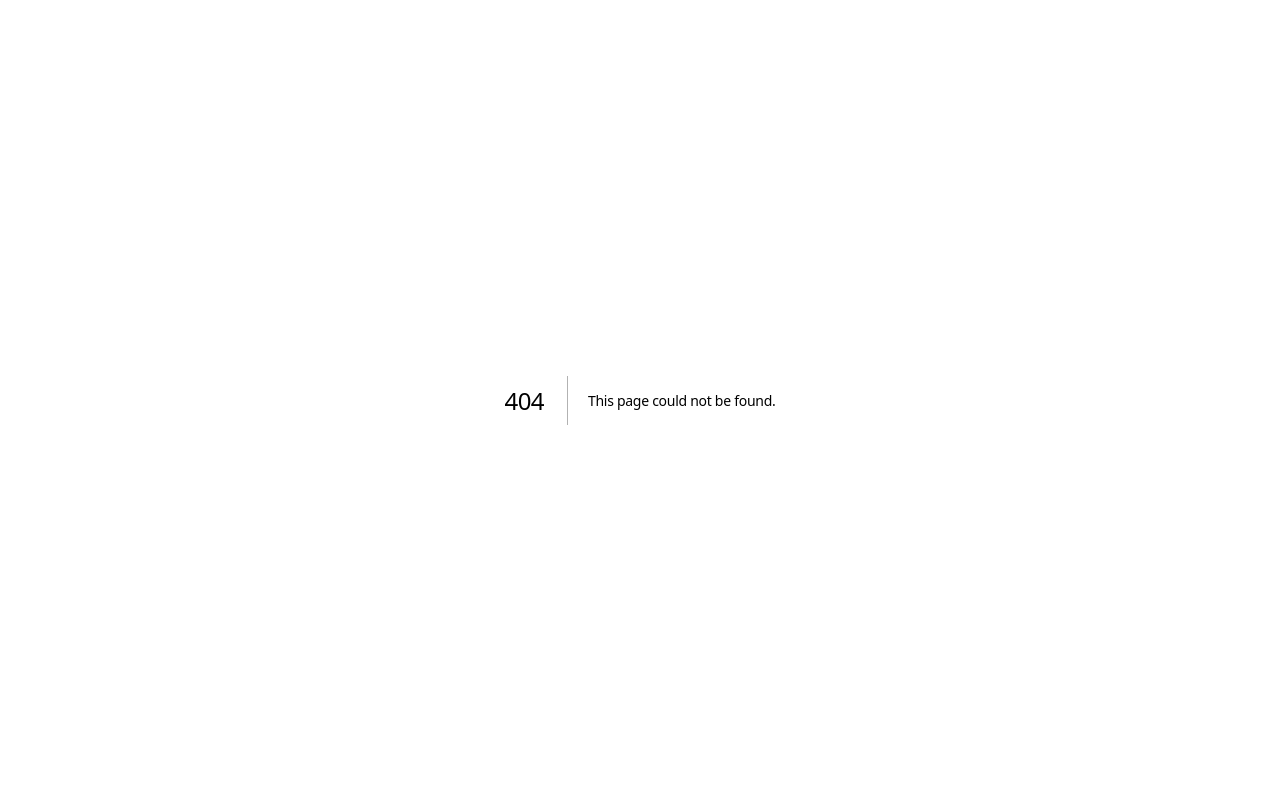
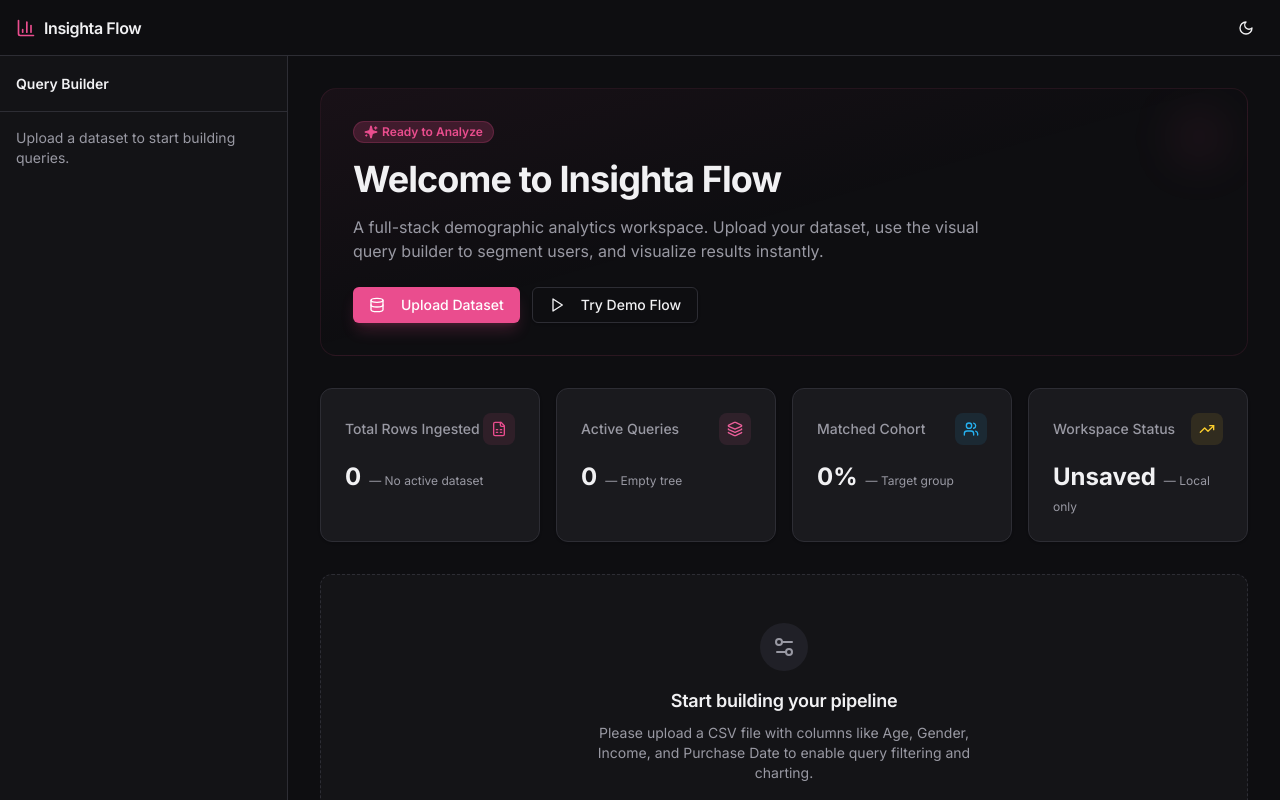
Before and after one commit to xieumar/insighta-flow, a Next.js app in the folder frontend/: page /dashboard in a window 1280 px wide. Before the commit this address had no page. Built offline with nearby package versions, Linux system fonts and the light colour scheme.

Commit message:
Feat(app): Add app group layouts, dashboard page, and root path redirect.

```diff
--- /dev/null
+++ b/frontend/app/(app)/dashboard/page.tsx
@@ -0,0 +1,104 @@
+"use client";
+
+import { Database, FileSpreadsheet, Layers, Play, Settings2, Sparkles, TrendingUp, Users } from "lucide-react";
+import { Button } from "@/components/ui/button";
+import { Badge } from "@/components/ui/badge";
+
+export default function DashboardPage() {
+  return (
+    <div className="flex-1 space-y-8 p-6 md:p-8">
+      {/* Welcome Hero banner */}
+      <div className="relative overflow-hidden rounded-2xl border border-primary/10 bg-gradient-to-br from-primary/5 via-transparent to-transparent p-6 md:p-8">
+        <div className="absolute right-6 top-6 size-12 rounded-full bg-primary/10 blur-xl" />
+        <div className="relative z-10 max-w-2xl space-y-4">
+          <Badge className="bg-primary/20 text-primary hover:bg-primary/20 border-primary/20">
+            <Sparkles className="mr-1 size-3.5 fill-primary" /> Ready to Analyze
+          </Badge>
+          <h1 className="text-3xl font-bold tracking-tight text-foreground md:text-4xl">
+            Welcome to Insighta Flow
+          </h1>
+          <p className="text-muted-foreground">
+            A full-stack demographic analytics workspace. Upload your dataset, use the visual query builder to segment users, and visualize results instantly.
+          </p>
+          <div className="flex flex-wrap gap-3 pt-2">
+            <Button size="default" className="shadow-lg shadow-primary/20">
+              <Database className="mr-2 size-4" /> Upload Dataset
+            </Button>
+            <Button variant="outline" size="default">
+              <Play className="mr-2 size-4" /> Try Demo Flow
+            </Button>
+          </div>
+        </div>
+      </div>
+
+      {/* Grid of quick stats cards */}
+      <div className="grid gap-4 sm:grid-cols-2 lg:grid-cols-4">
+        <div className="rounded-xl border border-border bg-card p-6 shadow-sm transition-all hover:shadow-md">
+          <div className="flex items-center justify-between">
+            <span className="text-sm font-medium text-muted-foreground">Total Rows Ingested</span>
+            <div className="rounded-lg bg-primary/10 p-2 text-primary">
+              <FileSpreadsheet className="size-4" />
+            </div>
+          </div>
+          <div className="mt-4">
+            <span className="text-2xl font-bold">0</span>
+            <span className="ml-2 text-xs text-muted-foreground">— No active dataset</span>
+          </div>
+        </div>
+
+        <div className="rounded-xl border border-border bg-card p-6 shadow-sm transition-all hover:shadow-md">
+          <div className="flex items-center justify-between">
+            <span className="text-sm font-medium text-muted-foreground">Active Queries</span>
+            <div className="rounded-lg bg-chart-1/10 p-2 text-chart-1">
+              <Layers className="size-4" />
+            </div>
+          </div>
+          <div className="mt-4">
+            <span className="text-2xl font-bold">0</span>
+            <span className="ml-2 text-xs text-muted-foreground">— Empty tree</span>
+          </div>
+        </div>
+
+        <div className="rounded-xl border border-border bg-card p-6 shadow-sm transition-all hover:shadow-md">
+          <div className="flex items-center justify-between">
+            <span className="text-sm font-medium text-muted-foreground">Matched Cohort</span>
+            <div className="rounded-lg bg-chart-2/10 p-2 text-chart-2">
+              <Users className="size-4" />
+            </div>
+          </div>
+          <div className="mt-4">
+            <span className="text-2xl font-bold">0%</span>
+            <span className="ml-2 text-xs text-muted-foreground">— Target group</span>
+          </div>
+        </div>
+
+        <div className="rounded-xl border border-border bg-card p-6 shadow-sm transition-all hover:shadow-md">
+          <div className="flex items-center justify-between">
+            <span className="text-sm font-medium text-muted-foreground">Workspace Status</span>
+            <div className="rounded-lg bg-chart-3/10 p-2 text-chart-3">
+              <TrendingUp className="size-4" />
+            </div>
+          </div>
+          <div className="mt-4">
+            <span className="text-2xl font-bold">Unsaved</span>
+            <span className="ml-2 text-xs text-muted-foreground">— Local only</span>
+          </div>
+        </div>
+      </div>
+
+      {/* Main Workspace empty state mockup */}
+      <div className="rounded-xl border border-dashed border-border bg-card/50 p-12 text-center">
+        <div className="mx-auto flex size-12 items-center justify-center rounded-full bg-muted">
+          <Settings2 className="size-6 text-muted-foreground" />
+        </div>
+        <h3 className="mt-4 text-lg font-semibold">Start building your pipeline</h3>
+        <p className="mt-2 text-sm text-muted-foreground max-w-sm mx-auto">
+          Please upload a CSV file with columns like Age, Gender, Income, and Purchase Date to enable query filtering and charting.
+        </p>
+        <Button variant="outline" className="mt-6">
+          Learn how to structure your CSV
+        </Button>
+      </div>
+    </div>
+  );
+}
--- /dev/null
+++ b/frontend/app/(app)/layout.tsx
@@ -0,0 +1,7 @@
+"use client";
+
+import { AppShell } from "@/components/layout";
+
+export default function AppLayout({ children }: { children: React.ReactNode }) {
+  return <AppShell>{children}</AppShell>;
+}
--- a/frontend/app/page.tsx
+++ b/frontend/app/page.tsx
@@ -1,65 +1,5 @@
-import Image from "next/image";
+import { redirect } from "next/navigation";
 
 export default function Home() {
-  return (
-    <div className="flex flex-col flex-1 items-center justify-center bg-zinc-50 font-sans dark:bg-black">
-      <main className="flex flex-1 w-full max-w-3xl flex-col items-center justify-between py-32 px-16 bg-white dark:bg-black sm:items-start">
-        <Image
-          className="dark:invert"
-          src="/next.svg"
-          alt="Next.js logo"
-          width={100}
-          height={20}
-          priority
-        />
-        <div className="flex flex-col items-center gap-6 text-center sm:items-start sm:text-left">
-          <h1 className="max-w-xs text-3xl font-semibold leading-10 tracking-tight text-black dark:text-zinc-50">
-            To get started, edit the page.tsx file.
-          </h1>
-          <p className="max-w-md text-lg leading-8 text-zinc-600 dark:text-zinc-400">
-            Looking for a starting point or more instructions? Head over to{" "}
-            <a
-              href="https://vercel.com/templates?framework=next.js&utm_source=create-next-app&utm_medium=appdir-template-tw&utm_campaign=create-next-app"
-              className="font-medium text-zinc-950 dark:text-zinc-50"
-            >
-              Templates
-            </a>{" "}
-            or the{" "}
-            <a
-              href="https://nextjs.org/learn?utm_source=create-next-app&utm_medium=appdir-template-tw&utm_campaign=create-next-app"
-              className="font-medium text-zinc-950 dark:text-zinc-50"
-            >
-              Learning
-            </a>{" "}
-            center.
-          </p>
-        </div>
-        <div className="flex flex-col gap-4 text-base font-medium sm:flex-row">
-          <a
-            className="flex h-12 w-full items-center justify-center gap-2 rounded-full bg-foreground px-5 text-background transition-colors hover:bg-[#383838] dark:hover:bg-[#ccc] md:w-[158px]"
-            href="https://vercel.com/new?utm_source=create-next-app&utm_medium=appdir-template-tw&utm_campaign=create-next-app"
-            target="_blank"
-            rel="noopener noreferrer"
-          >
-            <Image
-              className="dark:invert"
-              src="/vercel.svg"
-              alt="Vercel logomark"
-              width={16}
-              height={16}
-            />
-            Deploy Now
-          </a>
-          <a
-            className="flex h-12 w-full items-center justify-center rounded-full border border-solid border-black/[.08] px-5 transition-colors hover:border-transparent hover:bg-black/[.04] dark:border-white/[.145] dark:hover:bg-[#1a1a1a] md:w-[158px]"
-            href="https://nextjs.org/docs?utm_source=create-next-app&utm_medium=appdir-template-tw&utm_campaign=create-next-app"
-            target="_blank"
-            rel="noopener noreferrer"
-          >
-            Documentation
-          </a>
-        </div>
-      </main>
-    </div>
-  );
+  redirect("/dashboard");
 }
```
